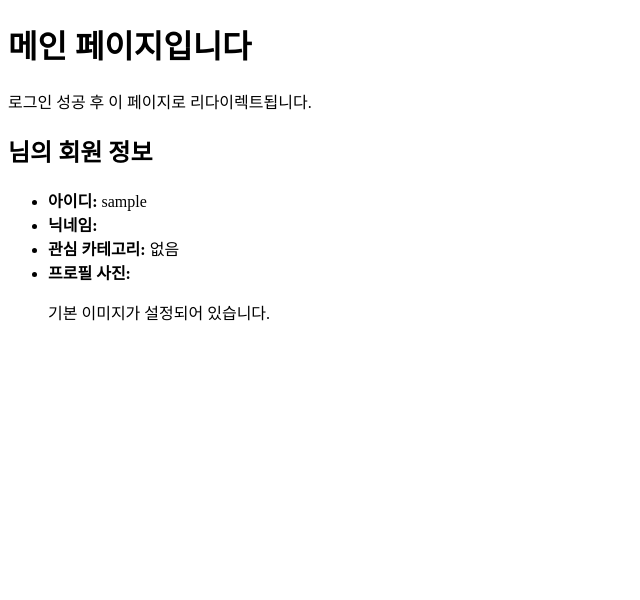
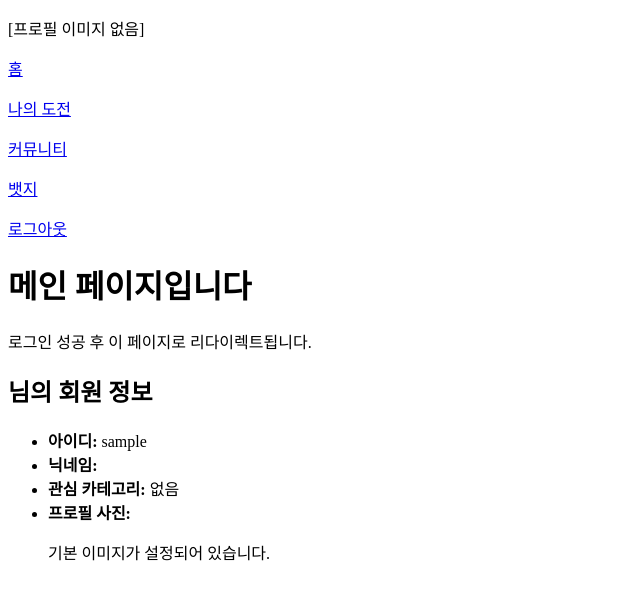
Before and after one commit to 2025-HERETHON/2025-herethon-13, a Django app: page / in a window 1280 px wide. Shown: the top 600 px of the page, without its empty margins (0-640 px from the left). Run offline with Django 5.2, Linux system fonts and the light colour scheme; the visitor is signed in with stand-in values (Sample User, id 1).

Commit message:
feat: home 메인 페이지 네비게이션 추가

```diff
--- a/Dherethon/home/templates/home/main.html
+++ b/Dherethon/home/templates/home/main.html
@@ -1,4 +1,3 @@
-<!-- 확인용, 추후 변경 -->
 <!DOCTYPE html>
 <html lang="ko">
 <head>
@@ -6,6 +5,31 @@
     <title>Main</title>
 </head>
 <body>
+
+<div>
+
+    <!-- 왼쪽 사이드바 -->
+    <div>
+        {% if user.profile_image %}
+            <img src="{{ user.profile_image.url }}" alt="프로필 이미지">
+        {% else %}
+            <p>[프로필 이미지 없음]</p>
+        {% endif %}
+
+        <p>{{ user.nickname }}</p>
+
+        <nav>
+            <p><a href="{% url 'home:main' %}">홈</a></p>
+            <p><a href="{% url 'challenges:my_challenges' %}">나의 도전</a></p>
+            <p><a href="#">커뮤니티</a></p>
+            <p><a href="#">뱃지</a></p>
+        </nav>
+
+        <p><a href="{% url 'api:logout' %}">로그아웃</a></p>
+    </div>
+
+    <!-- 오른쪽 메인 콘텐츠 -->
+    <div>
         <h1>메인 페이지입니다</h1>
         <p>로그인 성공 후 이 페이지로 리다이렉트됩니다.</p>
 
@@ -26,11 +50,15 @@
             </li>
             <li><strong>프로필 사진:</strong><br>
                 {% if user.profile_image %}
-                <img src="{{ user.profile_image.url }}" alt="프로필 이미지" style="width:150px; height:150px; border-radius:50%;">
+                    <img src="{{ user.profile_image.url }}" alt="프로필 이미지">
                 {% else %}
                     <p>기본 이미지가 설정되어 있습니다.</p>
                 {% endif %}
             </li>
         </ul>
+    </div>
+
+</div>
+
 </body>
 </html>
```
Lines whose indentation alone changed are shown as unchanged.
